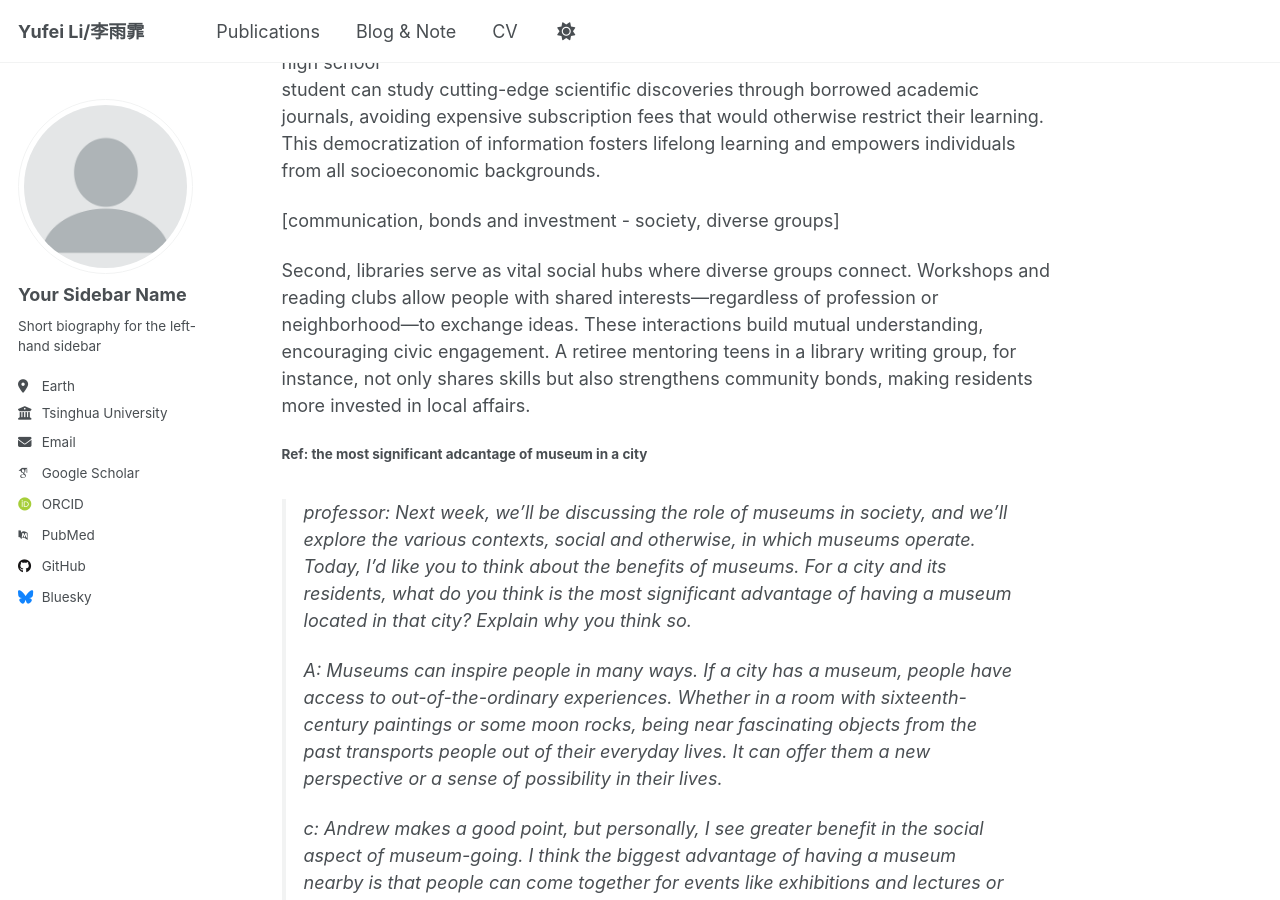
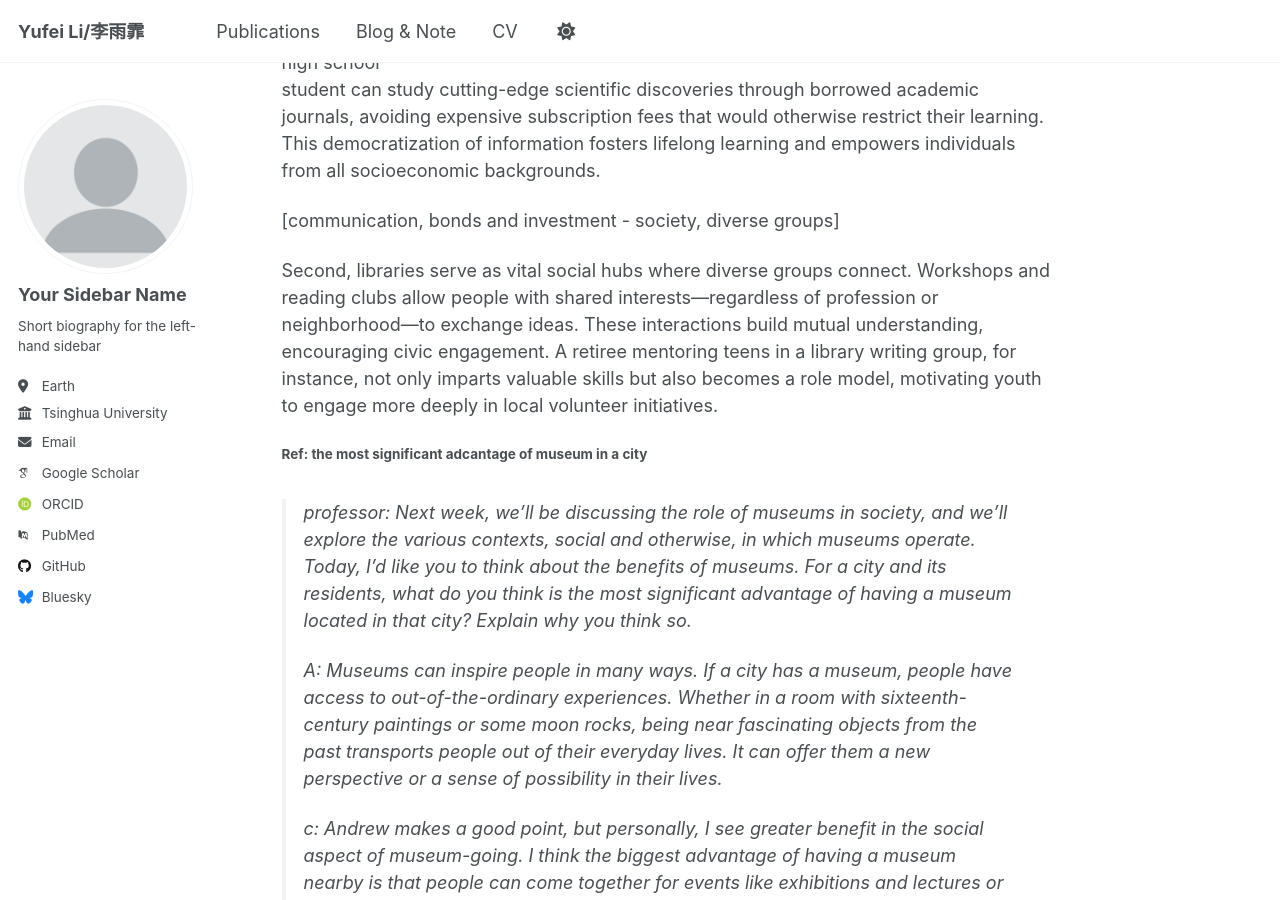
Before and after one commit to Floraaah/Floraaah, a Jekyll site: the page built from _posts/2025-05-14-blog-post-1.md, in a window 1280 px wide and 900 px high, scrolled down 1086 px. Built offline with Jekyll 4.4.1, drawn with Linux system fonts in a browser that asks for light colours; some web fonts are replaced.

Commit message:
Update 2025-05-14-blog-post-1.md

```diff
--- a/_posts/2025-05-14-blog-post-1.md
+++ b/_posts/2025-05-14-blog-post-1.md
@@ -24,7 +24,7 @@ First, libraries eliminate financial barriers to education by offering free reso
 
 [communication, bonds and investment - society, diverse groups]
 
-Second, libraries serve as vital social hubs where diverse groups connect. Workshops and reading clubs allow people with shared interests—regardless of profession or neighborhood—to exchange ideas. These interactions build mutual understanding, encouraging civic engagement. A retiree mentoring teens in a library writing group, for instance, not only shares skills but also strengthens community bonds, making residents more invested in local affairs.
+Second, libraries serve as vital social hubs where diverse groups connect. Workshops and reading clubs allow people with shared interests—regardless of profession or neighborhood—to exchange ideas. These interactions build mutual understanding, encouraging civic engagement. A retiree mentoring teens in a library writing group, for instance, not only imparts valuable skills but also becomes a role model, motivating youth to engage more deeply in local volunteer initiatives.
 
 #### Ref: the most significant adcantage of museum in a city
 > professor: Next week, we’ll be discussing the role of museums in society, and we’ll explore the various contexts, social and otherwise, in which museums operate. Today, I’d like you to think about the benefits of museums. For a city and its residents, what do you think is the most significant advantage of having a museum located in that city? Explain why you think so.
```
